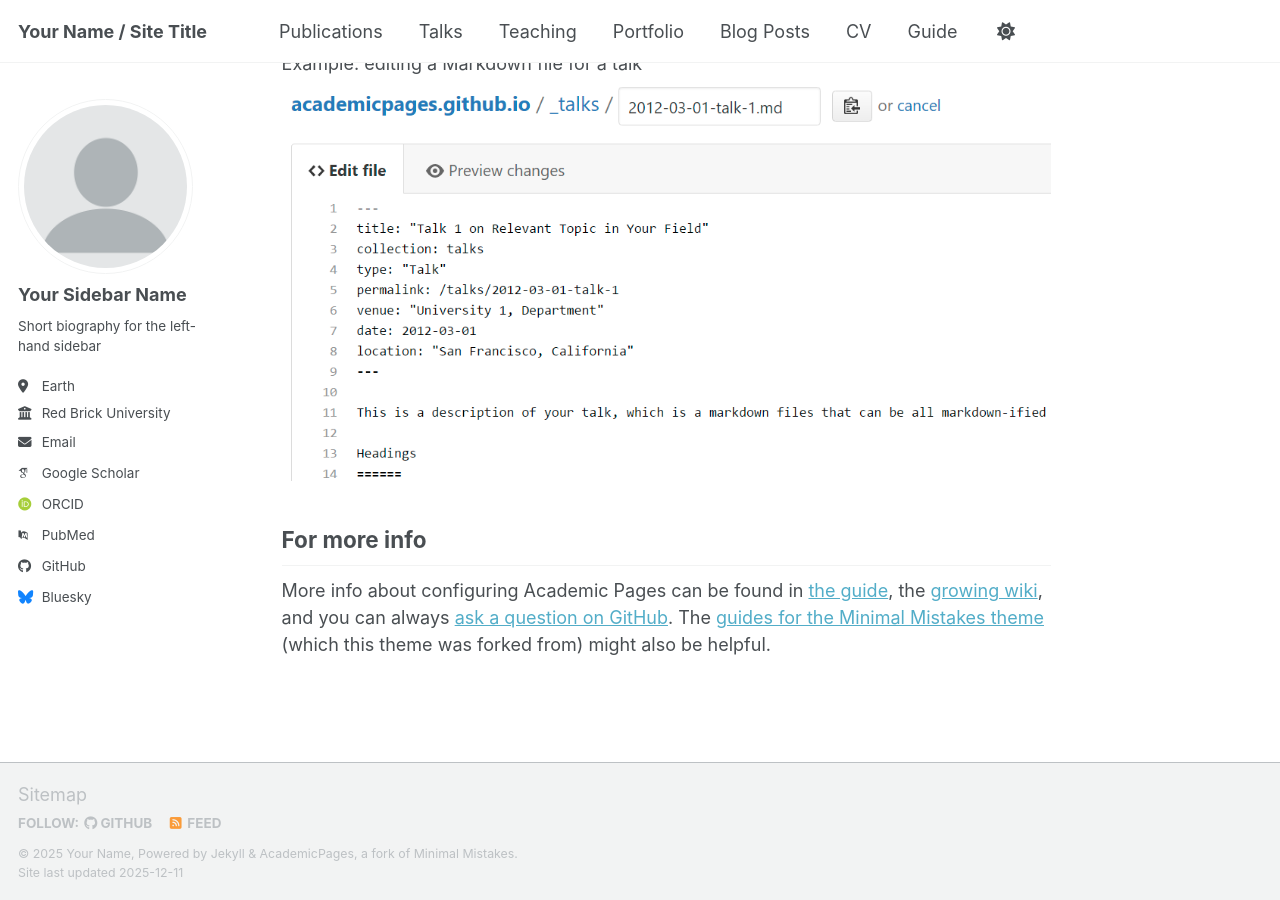
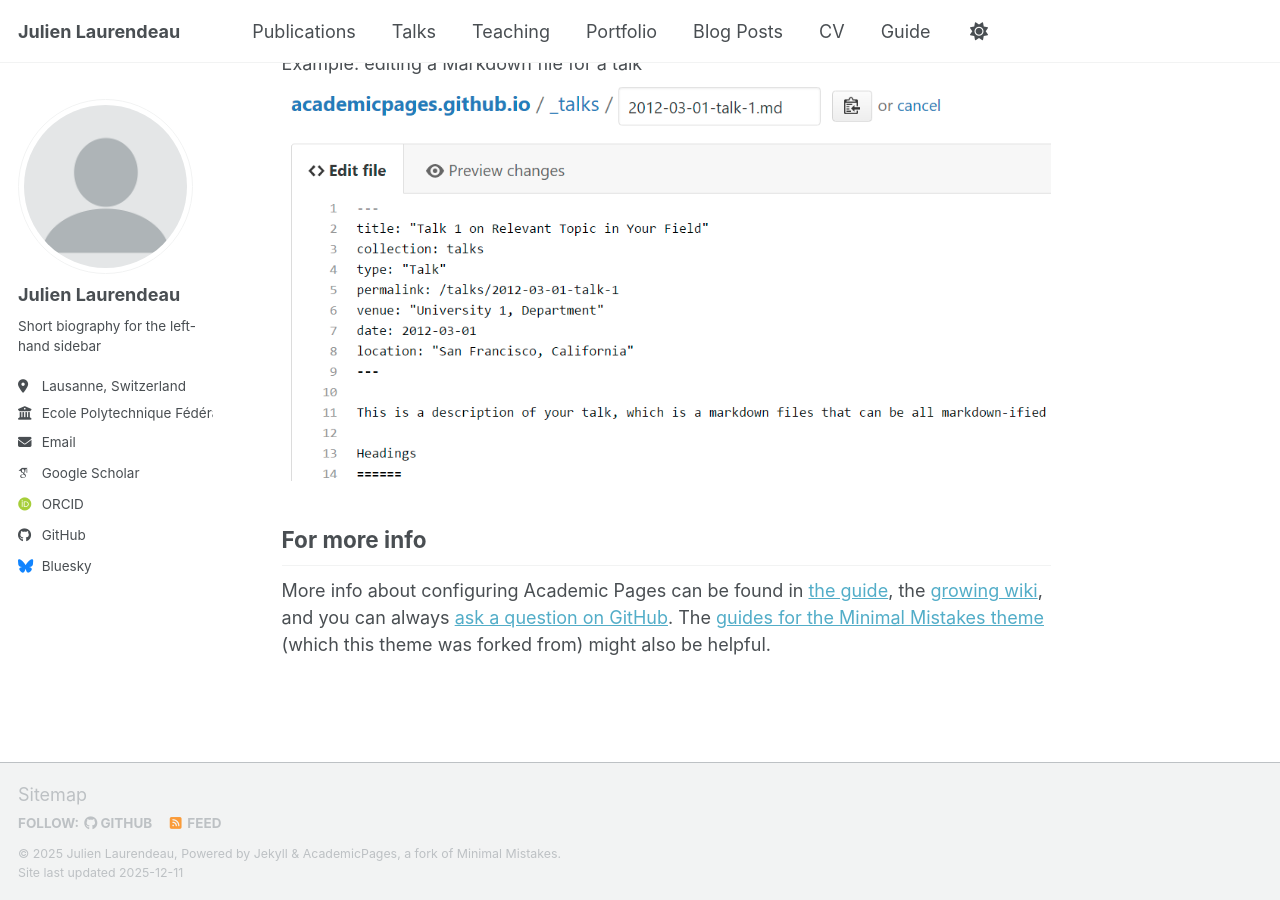
Before and after one commit to JulienL266/JulienL266.github.io, a Jekyll site: the page built from _pages/about.md, in a window 1280 px wide and 900 px high, scrolled down 2718 px. Built offline with Jekyll 4.4.1, drawn with Linux system fonts in a browser that asks for light colours; some web fonts are replaced; a script bundle is joined from its source files by our own code; library files that are not in the unit come from our copies.

Commit message:
Update personal information in _config.yml

```diff
--- a/_config.yml
+++ b/_config.yml
@@ -9,14 +9,14 @@
 # Basic Site Settings
 locale                   : "en-US"
 site_theme               : "default" # Currently available options are "default", "air"
-title                    : "Your Name / Site Title"
+title                    : "Julien Laurendeau"
 title_separator          : "-"
-name                     : &name "Your Name"
-description              : &description "Your Name's academic portfolio"   # Update this with a general description of your site, this is the default if not overridden by a page
-url                      : https://academicpages.github.io # The base hostname & protocol for your site e.g. "https://[your GitHub username].github.io",
+name                     : &name "Julien Laurendeau"
+description              : &description "Julien Laurendeau's academic portfolio"   # Update this with a general description of your site, this is the default if not overridden by a page
+url                      : https://julienl266.github.io # The base hostname & protocol for your site e.g. "https://[your GitHub username].github.io",
                                                            # or if you already have some other page hosted on Github then use "https://[your GitHub username].github.io/[Your Repo Name]"
 baseurl                  : "" # the subpath of your site, e.g. "/blog"
-repository               : "academicpages/academicpages.github.io"
+repository               : "JulienL266/julienl266.github.io"
 
 # Site Author - The following control what appear as part of the author content on the side bar.
 #               If a field is blank the icon and link will not appear, otherwise it will be shown.
@@ -24,13 +24,13 @@
 author:
   # Biographic information
   avatar           : "profile.png"
-  name             : "Your Sidebar Name"
+  name             : "Julien Laurendeau"
   pronouns         : # example: "she/her"
   bio              : "Short biography for the left-hand sidebar"
-  location         : "Earth"
-  employer         : "Red Brick University"
+  location         : "Lausanne, Switzerland"
+  employer         : "Ecole Polytechnique Fédérale de Lausanne (EPFL)"
   uri              : # URL
-  email            : "none@example.org"
+  email            : "julien.laurendeau@epfl.ch"
 
   # Academic websites
   academia         : # URL
@@ -41,7 +41,7 @@
   orcid            : "https://orcid.org/yourorcidurl"
   semantic         : # URL
   ssrn             : # URL
-  pubmed           : "https://www.ncbi.nlm.nih.gov/pubmed/?term=john+snow"
+  pubmed           : # URL
   researchgate     : # URL
   scopus           : # URL
   zotero           : # URL
@@ -51,7 +51,7 @@
   bitbucket        : # Username - Update with your username on the site
   codepen          : # Username
   dribbble         : # Username
-  github           : "academicpages"
+  github           : "JulienL266"
   kaggle           : # Username
   stackoverflow    : # User number or user number and name (i.e., use "1" or "1/jeff-atwood")
 
```
